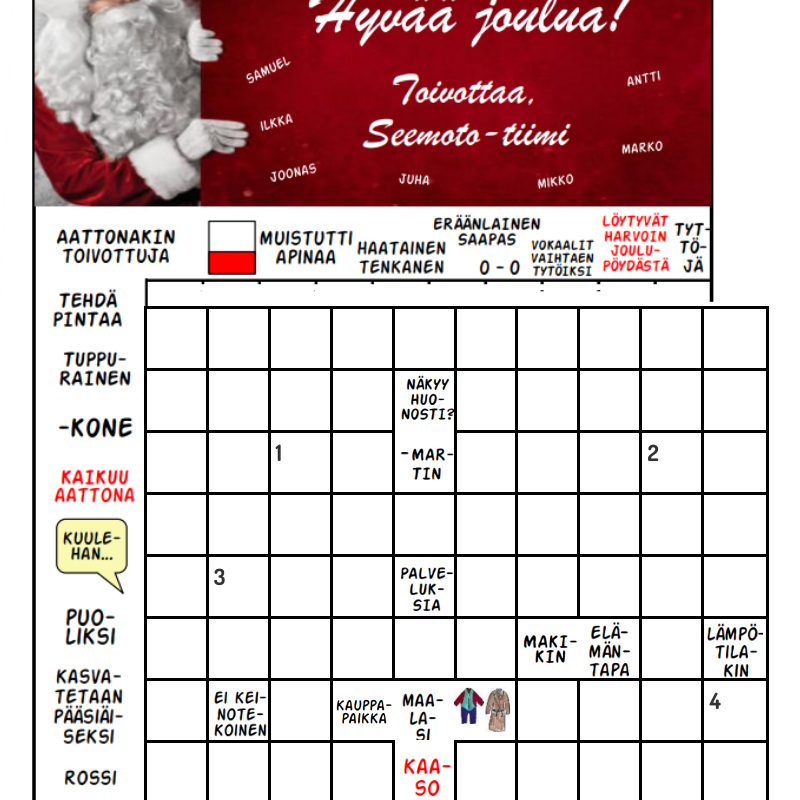
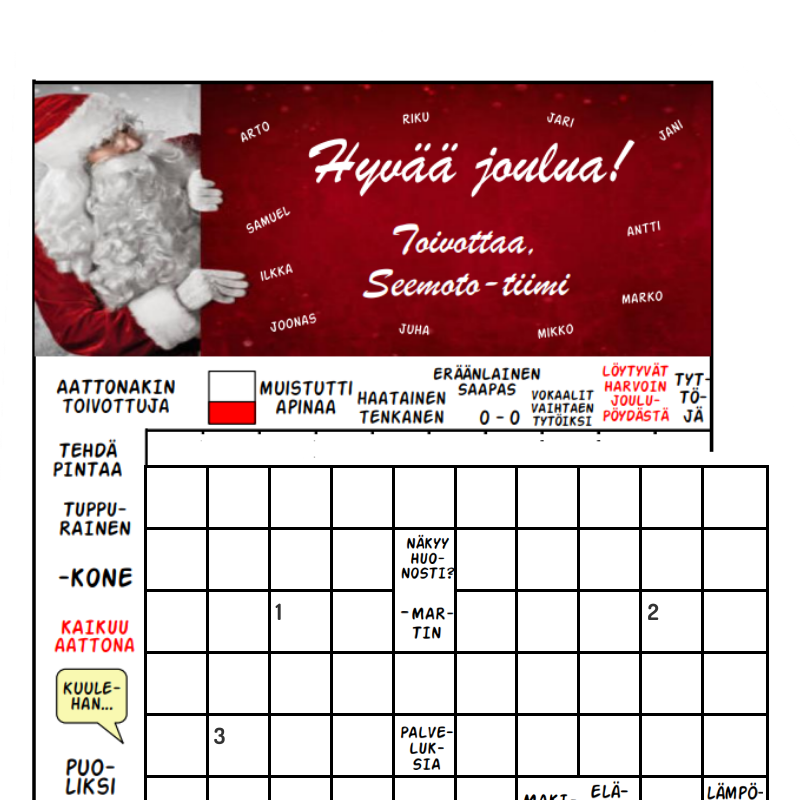
Before and after one commit to DeveloperWizard83/ristikko2021, a React (Vite) app: page / in a window 1280 px wide. Shown: the top 800 px of the page, without its empty margins (226-1026 px from the left). Built offline with nearby package versions, Linux system fonts and the light colour scheme.

Commit message:
Siirretty ristikkoa alaspäin

```diff
--- a/src/CrosswordGrid.css
+++ b/src/CrosswordGrid.css
@@ -1,6 +1,7 @@
 .canvas {
   position: relative;
   overflow: hidden; /* Add this line */
+  margin-top: 300px;
 }
 
 .background{
@@ -17,7 +18,7 @@
   grid-template-columns: repeat(10, 1.64cm);
   grid-template-rows: repeat(11, 1.64cm);
   position: absolute;
-  margin-top: 426px; /* Adjust the value as needed */
+  margin-top: 435px; /* Adjust the value as needed */
   left: 19%;
 
 
```
